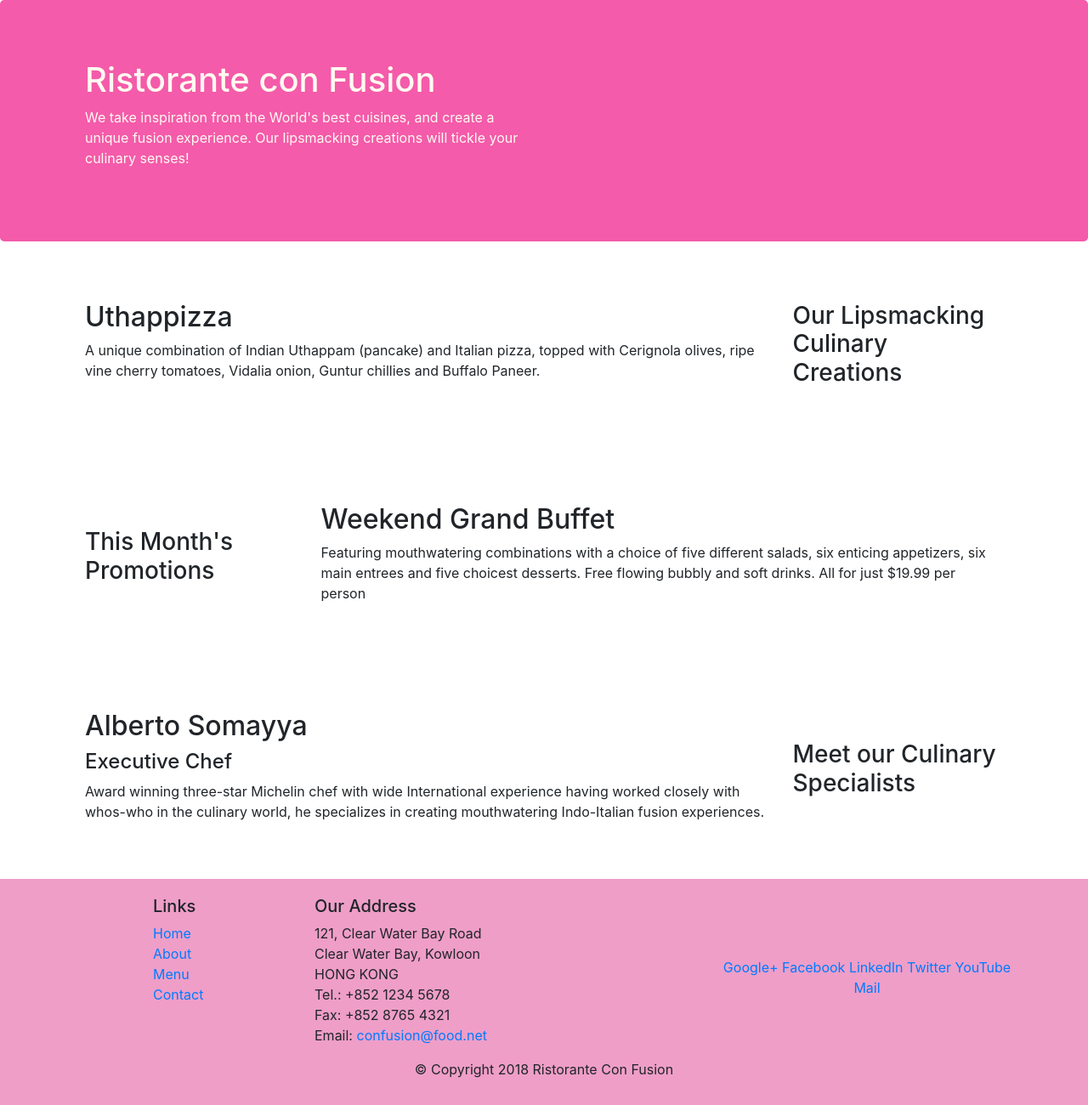
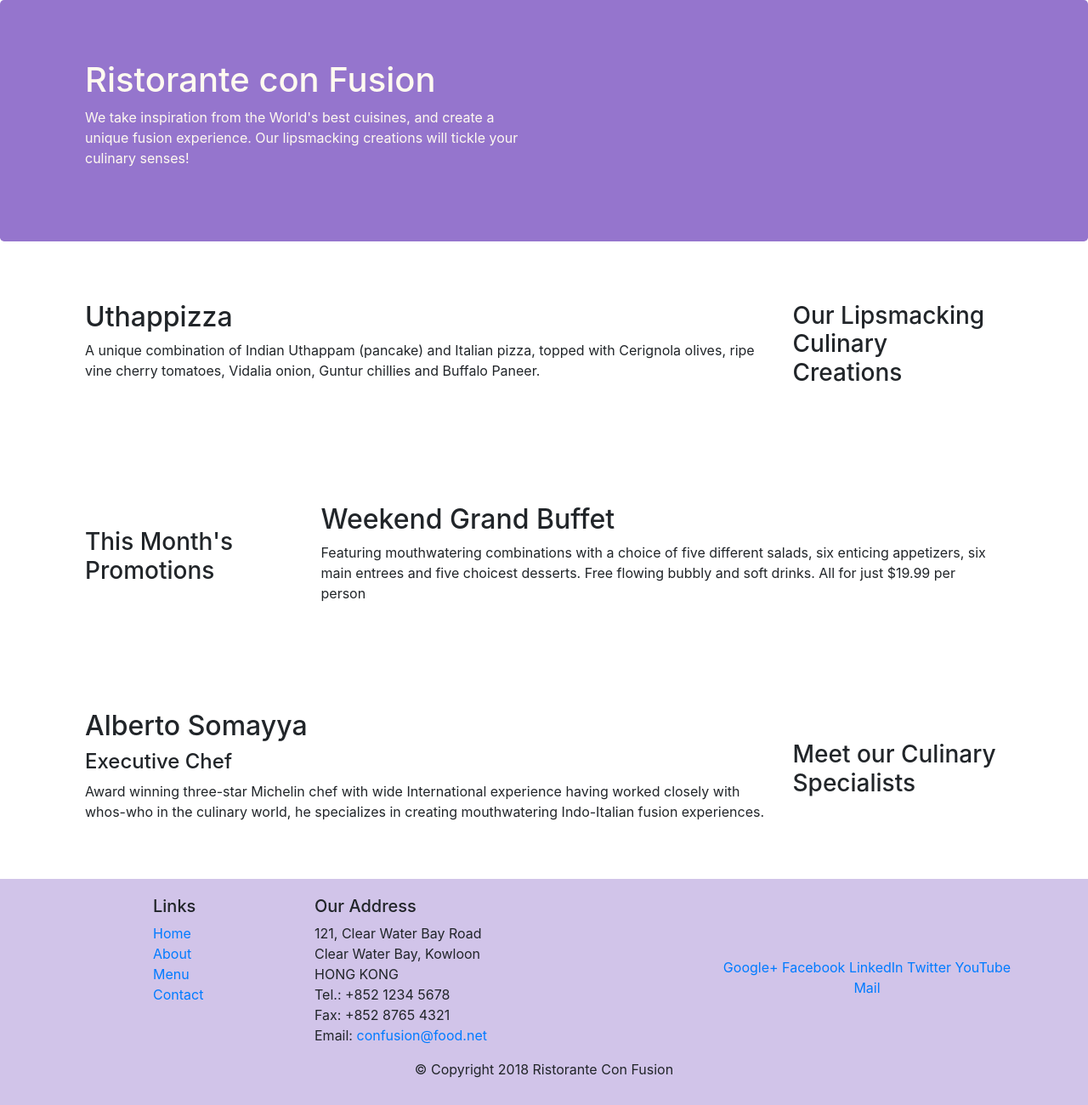
Before and after one commit to christophermontero/UI-Bootstrap4, a website: page index.html in a window 1280 px wide. Shown: the whole page at 85% size. Drawn offline with nearby package versions, Linux system fonts and the light colour scheme.

Commit message:
Put the right color in footer and jumbotron

```diff
--- a/css/styles.css
+++ b/css/styles.css
@@ -10,7 +10,7 @@
 }
 
 .footer {
-	background-color: #ef9ec8;
+	background-color: #D1C4E9;
 	margin: 0px auto;
 	padding: 20px 0px 20px 0px;
 }
@@ -18,12 +18,12 @@
 .jumbotron {
 	padding: 70px 30px 70px 30px;
 	margin: 0px auto;
-	background: #f45baa;
+	background: #9575CD;
 	color: floralwhite;
 }
 
 .address {
 	font-size: 80%;
 	margin: 0px;
-	color: #000000;
+	color: #0f0f0f;
 }
```
